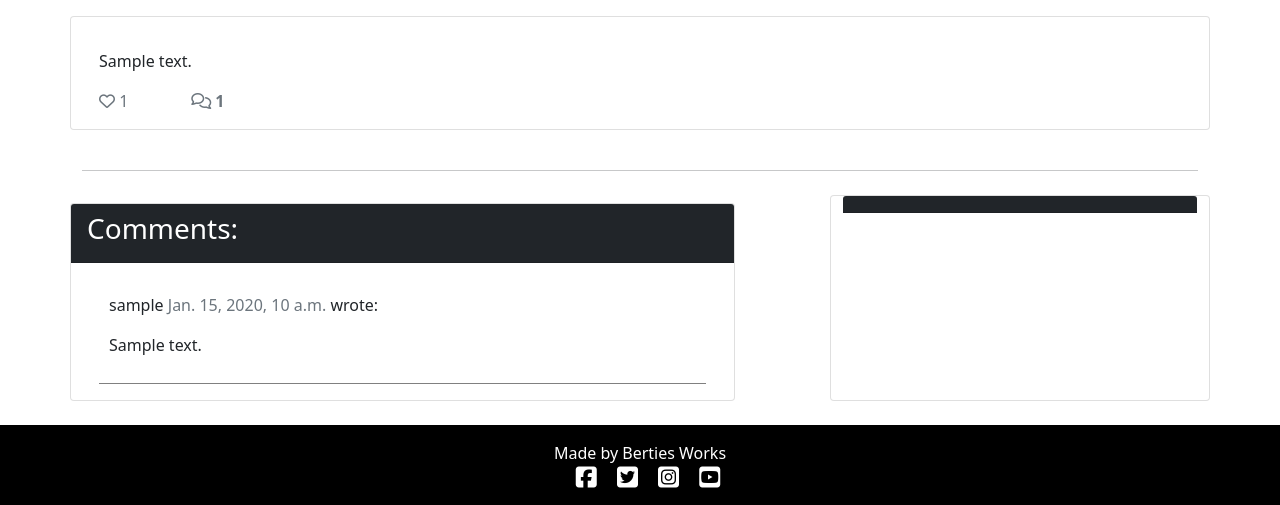
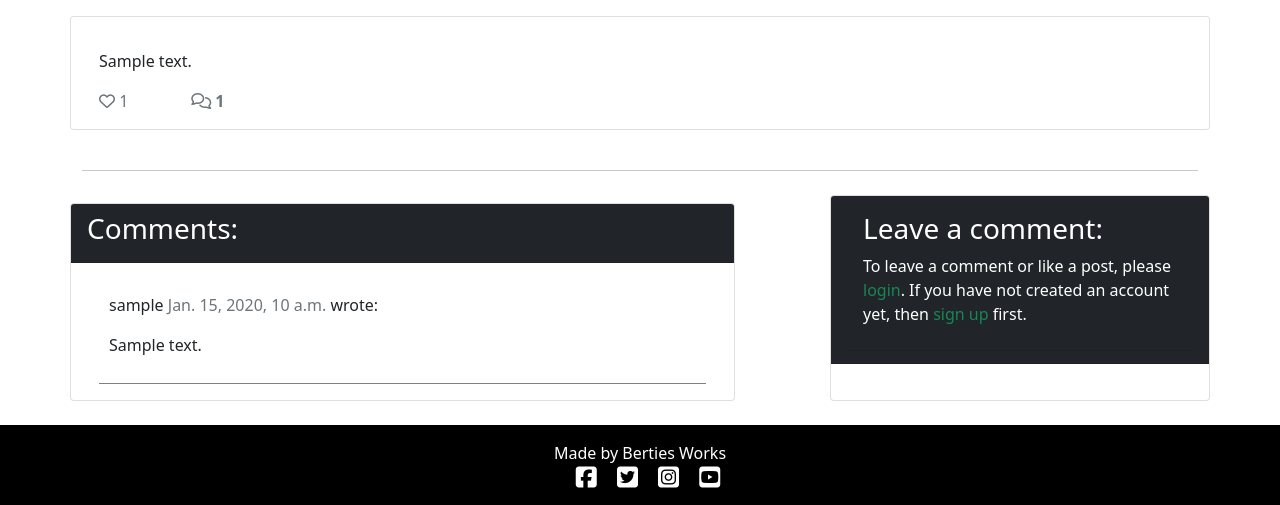
Before and after one commit to MrBertieG/ev-forum, a Django app: page /post/1/ in a window 1280 px wide. Shown: the part 306-811 px from the top of the page. Run offline with Django 3.2, Linux system fonts and the light colour scheme; tables that the repository leaves empty hold one stand-in row (values such as "Sample post"); some libraries are stand-ins or nearby versions.

```diff
--- a/forum/forms.py
+++ b/forum/forms.py
@@ -1,5 +1,6 @@
 from .models import Comment, Post, Contact
 from django import forms
+
 
 class CommentForm(forms.ModelForm):
     """ Form for posting comments """
--- a/forum/views.py
+++ b/forum/views.py
@@ -5,7 +5,7 @@ from django.contrib.auth.decorators import login_required
 from django.utils.decorators import method_decorator
 from django.views import generic, View
 from django.contrib import messages
-from .models import Post, Category
+from .models import Post, Category, Comment
 from .forms import PostAddForm, CommentForm, ContactForm, PostEditForm
 from django.http import HttpResponseRedirect
 
@@ -67,8 +67,10 @@ class PostDetail(View):
         post = get_object_or_404(queryset, id=id)
         comments = post.post_comments.order_by('created')
         liked = False
+
         if post.likes.filter(id=self.request.user.id).exists():
             liked = True
+
         comment_form = CommentForm(data=request.POST)
 
         if comment_form.is_valid():
@@ -81,6 +83,8 @@ class PostDetail(View):
 
         else:
             comment_form = CommentForm()
+            messages.add_message(request, messages.SUCCESS,
+                                 'Comment not added, too many characters!')
 
         return render(
             request,
@@ -126,51 +130,14 @@ class PostAdd(View):
             messages.add_message(request, messages.SUCCESS,
                                  'Post successfully added!')
 
+            return redirect(reverse('post_detail', args=[post.id]))
+
         else:
             messages.add_message(request, messages.WARNING,
                                  'Post not added. Please see ' +
                                  '"Guidance on creating posts."')
 
-        return redirect(reverse('post_detail', args=[post.id]))
-
-
-# @method_decorator(login_required, name='post')
-# class PostAdd(View):
-#     """View to allow adding of new posts"""
-#     def get(self, request, *args, **kwargs):
-#         model = Post
-#         template_name = 'add_post.html'
-
-#         return render(
-#             request,
-#             'add_post.html',
-#             {
-#                 'post_add_form': PostAddForm()
-#             },
-#         )
-
-#     def post(self, request, *args, **kwargs):
-#         letterstr = string.ascii_lowercase
-#         slugval = ''.join(random.choice(letterstr)for i in range(6))
-
-#         post_add_form = PostAddForm(data=request.POST)
-
-#         if post_add_form.is_valid():
-#             post = post_add_form.save(commit=False)
-#             post.author = request.user
-#             post.slug = slugval
-#             if len(request.FILES) !=0:
-#                 post.image = request.FILES['image']
-
-#             post.save()
-#             messages.add_message(request, messages.SUCCESS,
-#                                     'Post successfully added!')
-#         else:
-#             messages.add_message(request, messages.WARNING,
-#                                     'Failed to add post' +
-#                                     'See guidance on creating a post!')
-
-#         return redirect(reverse('post_detail', args=[post.id]))
+            return redirect(reverse('add_post'))
 
 
 @method_decorator(login_required, name='post')
@@ -179,7 +146,9 @@ class PostEdit(View):
     def get(self, request, id, *args, **kwargs):
         queryset = Post.objects
         post = get_object_or_404(queryset, id=id)
+        comments = post.post_comments.order_by('created')
         liked = False
+
         if post.likes.filter(id=self.request.user.id).exists():
             liked = True
 
@@ -205,24 +174,16 @@ class PostEdit(View):
                 post_edit_form.save()
                 messages.add_message(request, messages.SUCCESS,
                                      'Post successfully amended!')
-            if post.likes.filter(id=self.request.user.id).exists():
-                liked = True
+                if post.likes.filter(id=self.request.user.id).exists():
+                    liked = True
             else:
                 post_edit_form = PostAddForm(instance=post)
                 messages.add_message(request, messages.WARNING,
-                                     'Post not amended. Please see ' +
-                                     '"Guidance on editing posts."')
+                                        'Post not amended. Please see ' +
+                                        '"Guidance on editing posts."')
 
-        return render(
-            request,
-            'post_detail.html',
-            {
-                "post": post,
-                "comments": comments,
-                "liked": liked,
-                "comment_form": CommentForm()
-            },
-        )
+            return redirect(reverse('post_detail', args=[post.id]))
+
 
 
 @method_decorator(login_required, name='post')
--- a/static/css/style.css
+++ b/static/css/style.css
@@ -86,6 +86,12 @@ ul {
     border-bottom: 1px solid grey;
 }
 
+.comment-card {
+    max-height: 50rem;
+    margin-left: -12px;
+    margin-right: -12px;
+}
+
 #comments-header {
     color: white;
     margin-left: -12px;
--- a/templates/post_detail.html
+++ b/templates/post_detail.html
@@ -1,5 +1,7 @@
-{% extends 'base.html' %} {% block content %}
+{% extends 'base.html' %}
+{% block content %}
 {% load crispy_forms_tags %}
+
 
 <div class="masthead">
     <div class="container" style="padding-right: 0; padding-top: 1rem;">
@@ -116,28 +118,28 @@
             <h3>Comments:</h3>
             </div>
             <div class="card-body">
-                <!-- We want a for loop inside the empty control tags to iterate through each comment in comments -->
+
                 {% for comment in comments %}
                 <div id="comments" style="padding: 10px;">
                     <p class="font-weight-bold">
-                        <!-- The commenter's name goes here. Check the model if you're not sure what that is -->
+
                         {{ comment.author }}
                         <span class=" text-muted font-weight-normal">
-                            <!-- The comment's created date goes here -->
+
                             {{ comment.created }}
                         </span> wrote:
                     </p>
-                    <!-- The body of the comment goes before the | -->
+
                     {{ comment.body | linebreaks }}
                 </div>
-                <!-- Our for loop ends here -->
+
                 {% endfor %}
             </div>
         </div>
         <div class="col"></div>
-        <div class="col-md-4 card mb-4 mt-2 text-white" style="max-width: 100%; max-height: 50rem;">
+        <div class="col-md-4 card mb-4 mt-2 text-white">
 
-                <div class="card-header bg-dark" style="margin-bottom: 0.3rem;">
+                <div class="card-header bg-dark comment-card" style="margin-bottom: 0.3rem;">
                     {% if user.is_authenticated %}
                     <h3>Leave a comment:</h3>
                     <p>Posting as: {{ user.username }}</p>
@@ -147,6 +149,13 @@
                         {% csrf_token %}
                         <button type="submit" class="btn btn-success btn-lg">Submit</button>
                     </form>
+                {% else %}
+                <div class="card-header bg-dark" style="margin-bottom: 0.3rem;">
+                    <h3>Leave a comment:</h3>
+
+                    <p>To leave a comment or like a post, please <a class="text-decoration-none text-success" href="{% url 'account_login' %}">login</a>. If you
+                        have not created an account yet, then <a class="text-decoration-none text-success" href="{% url 'account_signup' %}">sign up</a>
+                        first.</p>
                 {% endif %}
             </div>
         </div>
```
Also changed, not shown: templates/category_detail.html (+11 -10 lines), templates/add_post.html (indentation only).
